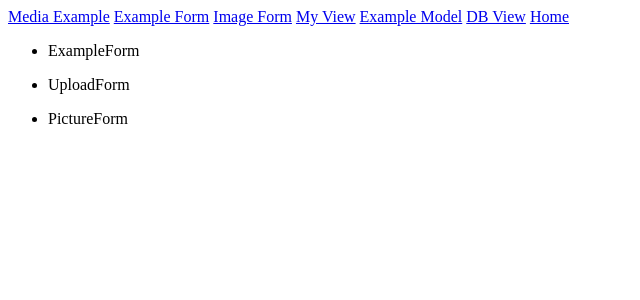
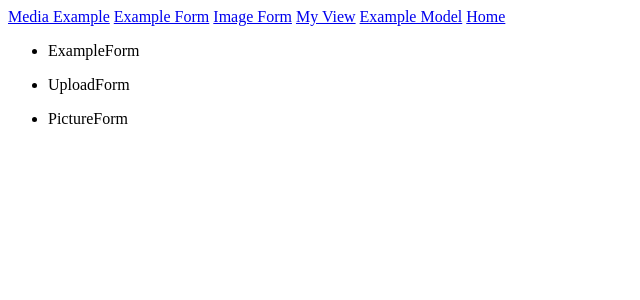
Before and after one commit to OIITuMuCT/media_prodject, a Django app: page / in a window 1280 px wide. Shown: the top 300 px of the page, without its empty margins (0-640 px from the left). Run offline with Django 5.2, Linux system fonts and the light colour scheme.

Commit message:
Start Exercise 8.06

```diff
--- a/media_example/templates/db-view.html
+++ b/media_example/templates/db-view.html
@@ -3,6 +3,7 @@
 {% block title %}DB View{% endblock %}
 
 {% block content %}
+
 <form method="post" enctype="myltipart/form-data">
     {% csrf_token %}
     <input type="file" name="file_upload">
--- a/media_example/templates/index.html
+++ b/media_example/templates/index.html
@@ -11,7 +11,7 @@
     <a href="{% url "image_form" %}">Image Form</a>
     <a href="#">My View</a>
     <a href="{% url "example_model" %}">Example Model</a>
-    <a href="{% url "db-view" %}">DB View</a>
+    {% comment %} <a href="{% url "db-view" %}">DB View</a> {% endcomment %}
     {% comment %} <a href="{% url "downloads" %}">Downloads</a> {% endcomment %}
     <a href="{% url "index" %}">Home</a>
 </div>
--- a/media_example/views.py
+++ b/media_example/views.py
@@ -112,4 +112,4 @@ def view_db(request, model_pk):
         # store the uploaded file on the instance
         m.file_field = form.cleaned_data["file_upload"]
         m.save()
-    return render(request, "example-model.html")
+    return render(request, "db-view.html")
--- a/media_project/urls.py
+++ b/media_project/urls.py
@@ -31,7 +31,7 @@ urlpatterns = [
     path('picture-form/', media_example.views.image_view, name="image_form"),
     path("downloads/<path:relative_path>", media_example.views.download_view, name="downloads"),
     path("example-model/", media_example.views.view_example_model, name="example_model"),
-    path("db-view/", media_example.views.view_db, name="db-view"),
+    path("db-view/<int:model_pk>", media_example.views.view_db, name="db-view"),
 ]
 
 if settings.DEBUG:
```
Also changed, not shown: media_example/models.py (+7 -0 lines).
